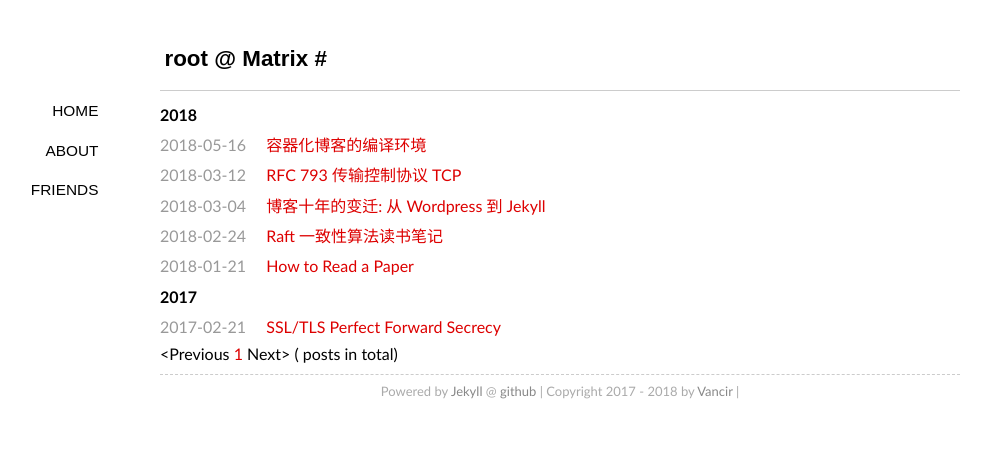
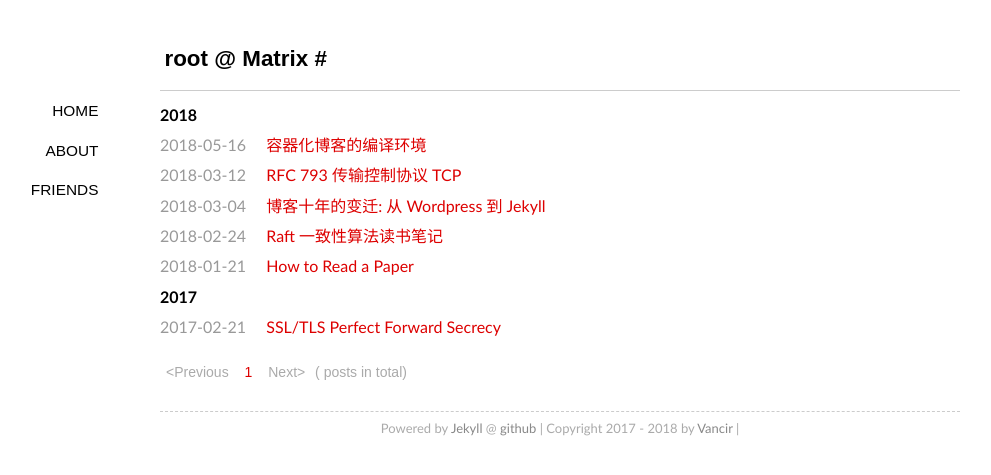
Before and after one commit to shaman7036/runzhen.github.io, a Jekyll site: the page built from index.md, in a window 1280 px wide. Shown: the top 475 px of the page, without its empty margins (80-1071 px from the left). Built offline with Jekyll 4.4.1, drawn with Linux system fonts in a browser that asks for light colours; some web fonts are replaced.

Commit message:
paginator

```diff
--- a/index.md
+++ b/index.md
@@ -18,7 +18,7 @@ layout: page
 {% endfor %}
 </ul>
 
-<div id="post-pagination">
+<div id="post-pagination" class="paginator">
   {% if site.previous_page %}
     {% if site.previous_page == 1 %}
     <a href="/">&lt;tPrevious</a>
--- a/media/css/style.css
+++ b/media/css/style.css
@@ -50,6 +50,10 @@ footer{text-align:center;display:block;border-top:1px dashed #CCC;}
 footer small{font-size:13px;color:#AAA;}
 footer a{color:#888;text-decoration:none;}
 footer a:hover{border-bottom:1px dashed #BBB;text-decoration:none;}
+.paginator{font:14px Arial,Helvetica,sans-serif;color:#AAA;margin:20px 0;line-height:150%;display:block;}
+.paginator a,.paginator span{padding:0 4px;margin:2px;text-decoration:none;}
+.paginator .current-page{color:white;background:#ff0000;}
+.paginator a:hover{color:white;background:#83BF73;}
 
 #message a {
     /* display: block before hiding */
```
